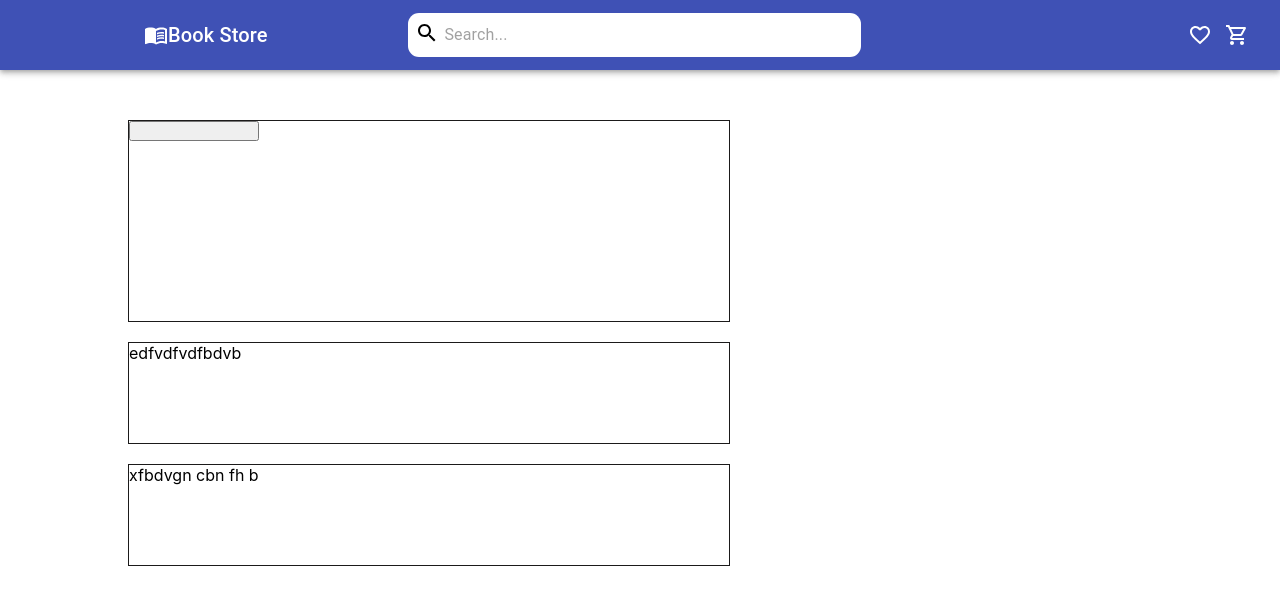
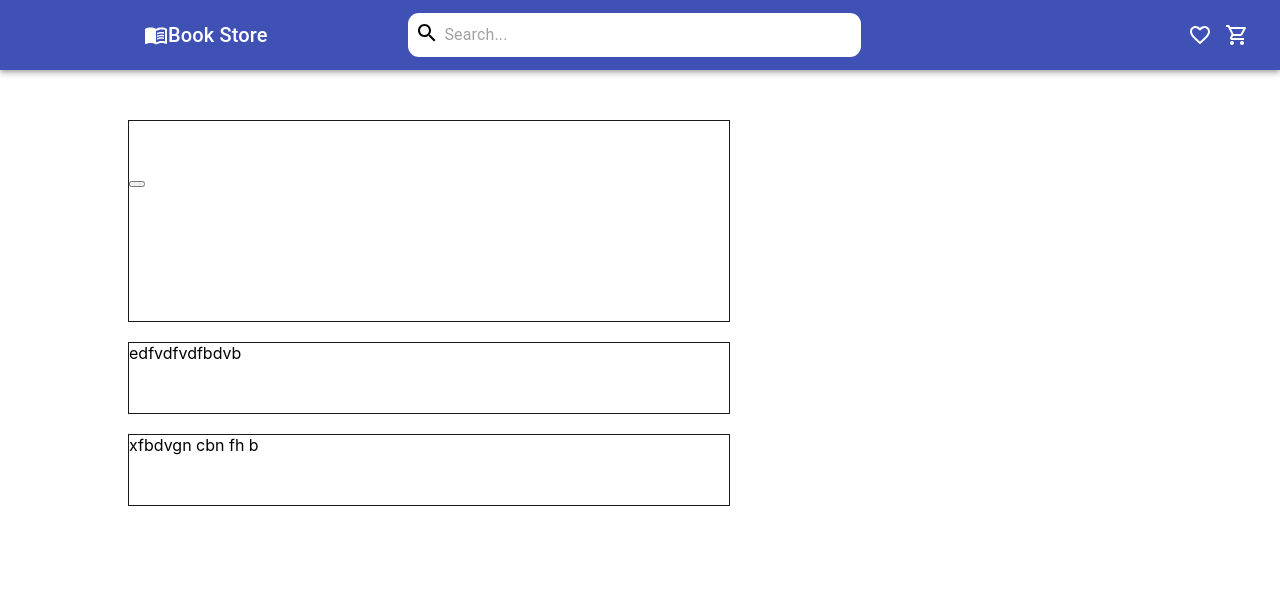
Before and after one commit to kanoop640/BookStoreApp_CohartA, a React (Create React App) app in the folder bookstoreui/: page / in a window 1280 px wide. Shown: the top 604 px of the page. Built offline with nearby package versions, Linux system fonts and the light colour scheme.

Commit message:
[Somya]Add. adding the css in App.css in src

```diff
--- a/bookstoreui/src/App.css
+++ b/bookstoreui/src/App.css
@@ -121,6 +121,7 @@ display: flex;
   position: relative;
   width:100%;
   height:40px;
+  margin-top: 300px;
   background-color: #3f51b5;
   }
 
@@ -154,12 +155,6 @@ background-color: #3f51b5;
  left: 20px;
  align-items: center;
 }
-.foot{
-  height: 40px;
-  margin-top: 10%;
-  padding-left: 40%;
-  background-color: brown;
-}
 .Mycart{
  width: 600px;
  height: 200px;
@@ -170,19 +165,18 @@ background-color: #3f51b5;
 }
 .CostomerDetails{
   width: 600px;
-  height: 100px;
+  height: 70px;
  margin-left:10%;
  border: 1px solid rgb(27, 26, 26);
  margin-top: 20px;
 }
 .Ordersummary{
   width:600px;
-  height: 100px;
+  height: 70px;
   margin-left: 10%;
   border: 1px solid rgb(27, 26, 26);
   margin-top: 20px;
 }
 .button{
-  padding-left: 20%;
-  height: 20px;
+  margin-top: 60px;
 }
```
Lines whose indentation alone changed are shown as unchanged.
